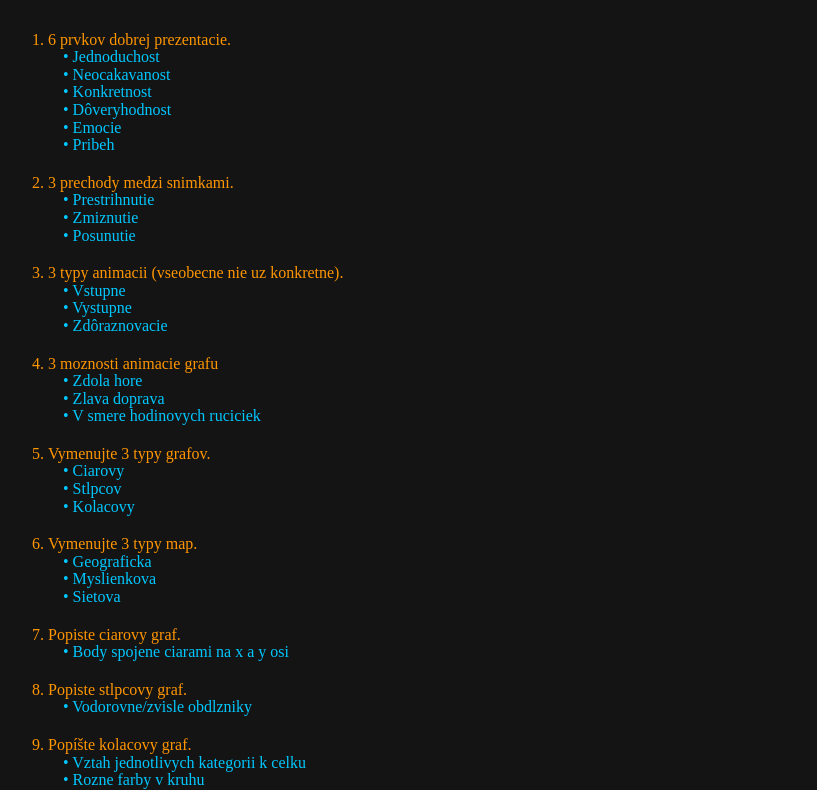
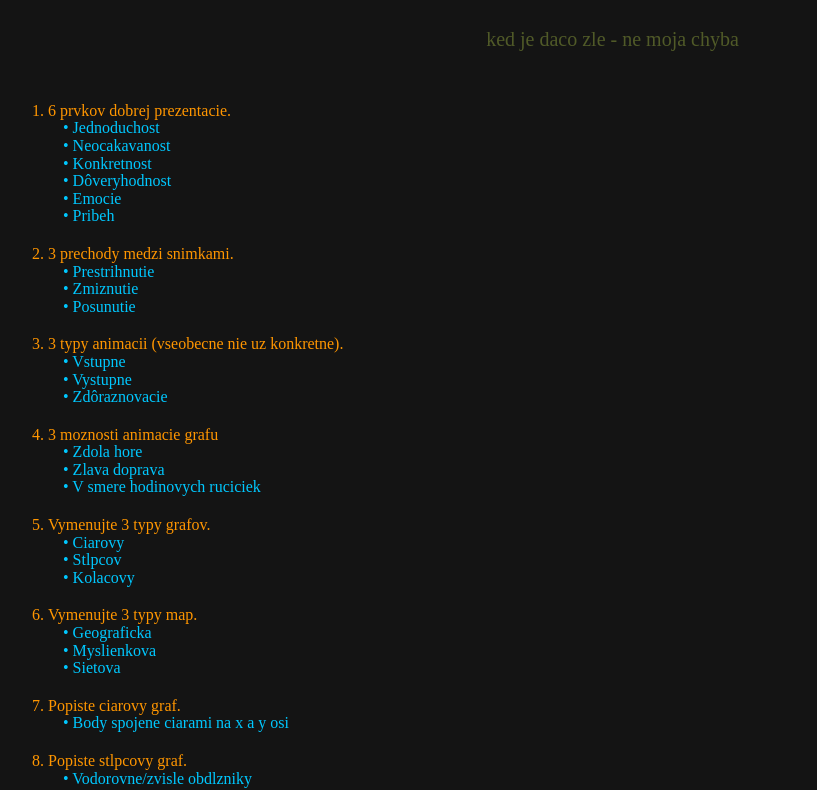
Before and after one commit to tomas0008/website, a plain HTML site: page index.html in a window 1280 px wide. Shown: the part 107-897 px from the top of the page, without its empty margins (35-852 px from the left). Drawn offline with Linux system fonts and the light colour scheme.

Commit message:
Update index.html

```diff
--- a/index.html
+++ b/index.html
@@ -34,6 +34,8 @@
 </head>
 <body>
 	<h1>How to make a bomb</h1>
+	<p style="text-align: center; color: rgb(80, 90, 40); font-size: 20px;">ked je daco zle - ne moja chyba</p>
+	<br>
 	<ol>
 		<li>6 prvkov dobrej prezentacie.</li>
 		<p>
```
